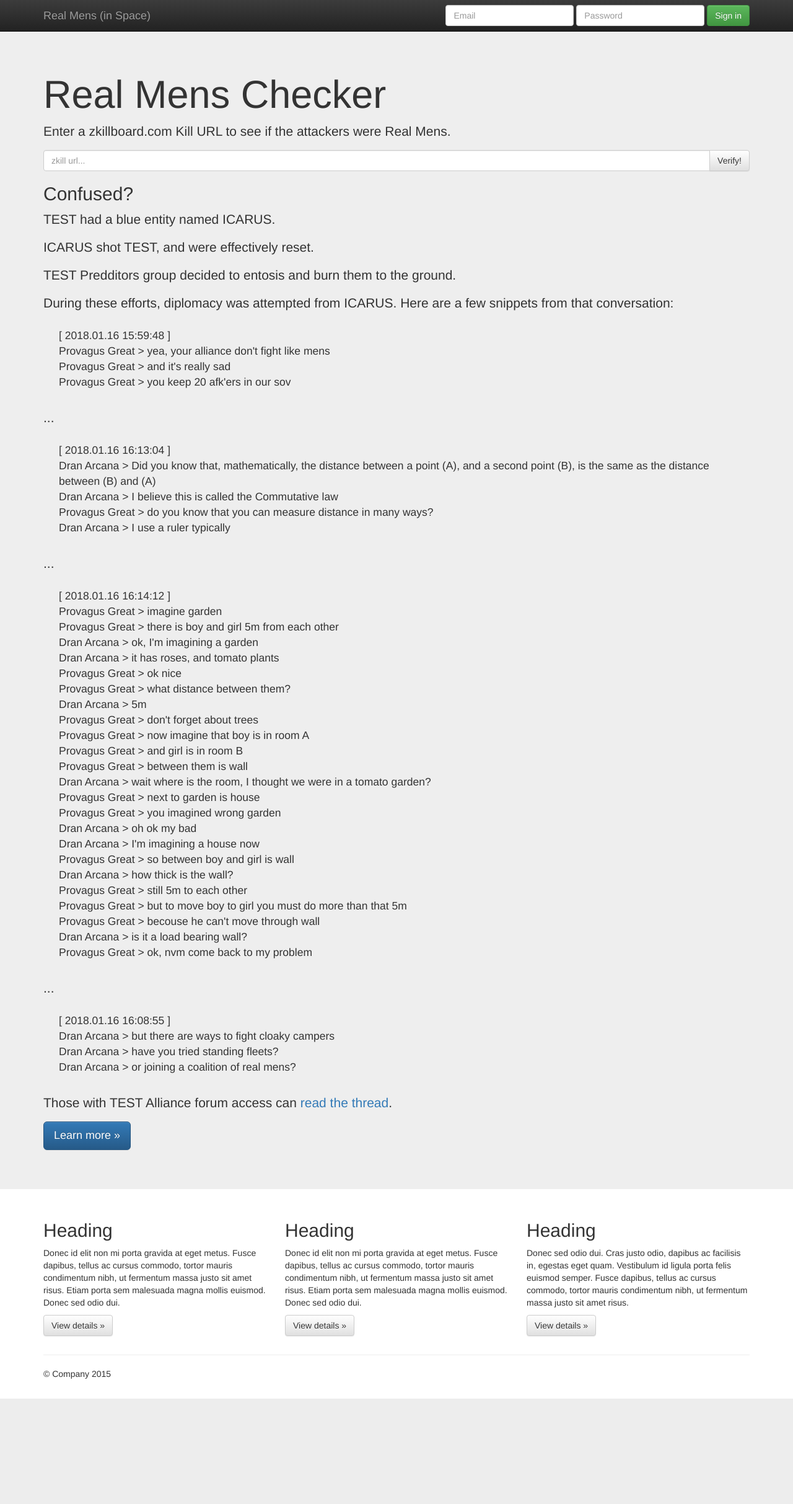
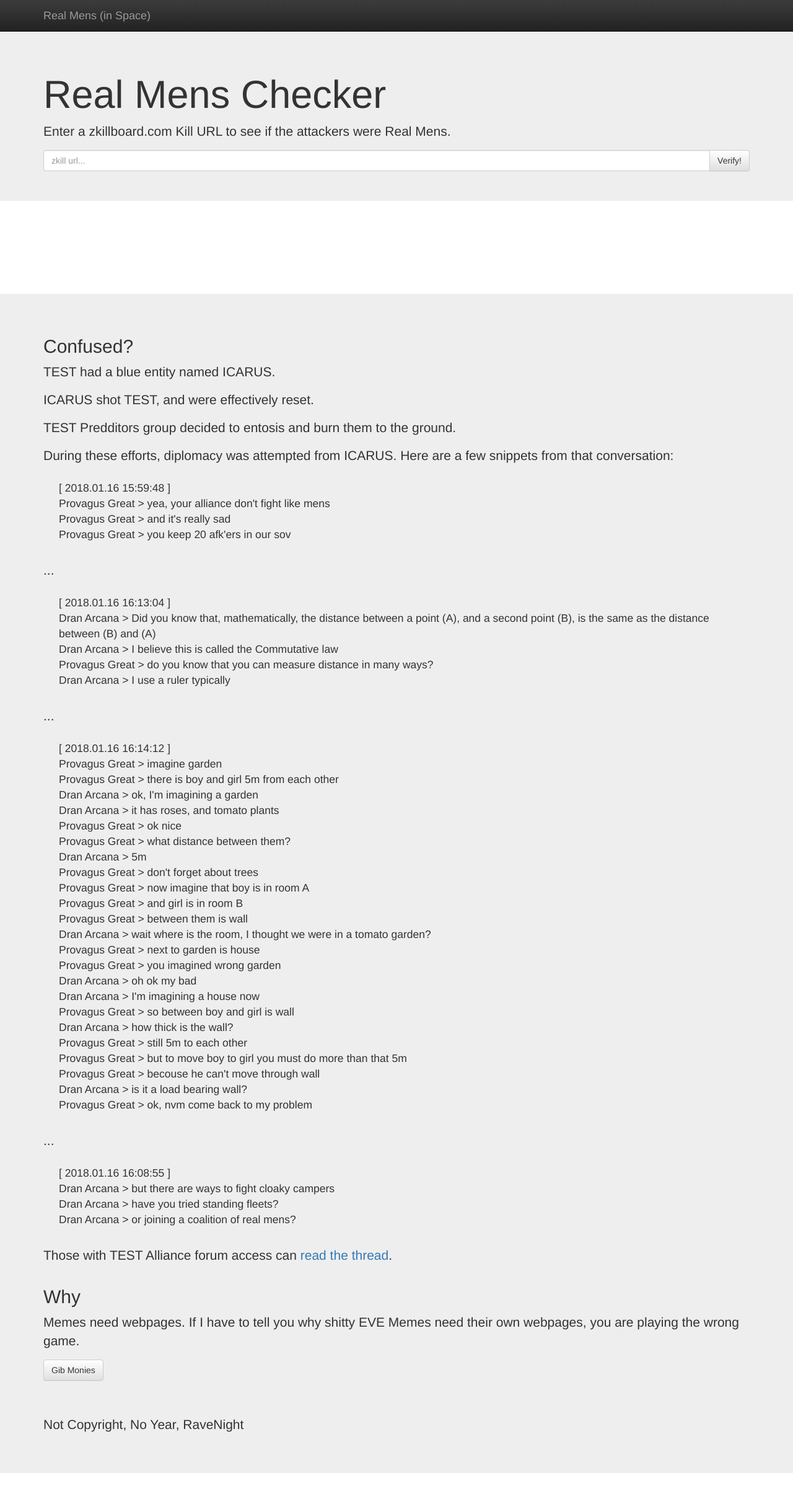
Before and after one commit to tehraven/RealMens.Space, a PHP site: page / in a window 1280 px wide. Shown: the whole page at 62% size. Before the commit the page ends 2256 px from the top, so only its background shows below. Run offline with PHP 8.4, Linux system fonts and the light colour scheme; some libraries are stand-ins or nearby versions.

Commit message:
Menly Men

```diff
--- a/servers/web/index.php
+++ b/servers/web/index.php
@@ -38,15 +38,9 @@
           </button>
           <a class="navbar-brand" href="#">Real Mens (in Space)</a>
         </div>
-        <div id="navbar" class="navbar-collapse collapse">
-          <form class="navbar-form navbar-right" role="form">
-            <div class="form-group">
-              <input type="text" placeholder="Email" class="form-control">
-            </div>
-            <div class="form-group">
-              <input type="password" placeholder="Password" class="form-control">
-            </div>
-            <button type="submit" class="btn btn-success">Sign in</button>
+        <div id="navbar" class="navbar-collapse collapse hidden">
+          <form class="navbar-form navbar-right hidden" role="form">
+            <a class="btn btn-default navbar-right" href="https://PayPal.Me/tehraven" role="button">Gib Monies</a>
           </form>
         </div><!--/.navbar-collapse -->
       </div>
@@ -65,25 +59,23 @@
                 </span>
             </div>
         </form>
-        <p><?php
-        error_reporting(E_ALL);
-        ini_set("display_errors", "1");
+    </div>
+    </div>
 
-        require_once(__DIR__ . '/eve-esi-master/autoload.php');
+    <div id="div_zkill_attackers" class="container">
 
-        $api_instance = new Swagger\Client\Api\AllianceApi();
-        $datasource = "tranquility"; // string | The server name you would like data from
-        $user_agent = "realmens.space"; // string | Client identifier, takes precedence over headers
-        $x_user_agent = "realmens.space"; // string | Client identifier, takes precedence over User-Agent
+        <div id="div_zkill_attackers_mens_label" class="alert alert-success" role="alert" style="display:none;">Real Mens <small>(Menly Ship, Menly Damage)</small></div>
+        <div id='div_zkill_attackers_mens' class='row'></div>
+        <br />
+        <div id="div_zkill_attackers_notmens_label" class="alert alert-danger" role="alert" style="display:none;">Not Mens</div>
+        <div id='div_zkill_attackers_notmens' class='row'></div>
+    </div>
 
-        // try {
-            // $result = $api_instance->getalliances($datasource, $user_agent, $x_user_agent);
-            // print_r($result);
-        // } catch (exception $e) {
-            // echo 'exception when calling allianceapi->getalliances: ', $e->getmessage(), php_eol;
-        // }
+    <br /><br /><br /><br /><br />
 
-        ?></p>
+    <div class="jumbotron">
+
+        <div class="container">
             <h2>Confused?</h2>
             <p>TEST had a blue entity named ICARUS.</p>
             <p>ICARUS shot TEST, and were effectively reset.</p>
@@ -138,36 +130,26 @@
             ﻿Dran Arcana > or joining a coalition of real mens?<br />
             </blockquote>
             <p>Those with TEST Alliance forum access can <a href='https://forum.pleaseignore.com/topic/98247-icarus-wants-to-be-blue-again/' target='_blank'>read the thread</a>.</p>
-        <p><a class="btn btn-primary btn-lg" href="#" role="button">Learn more &raquo;</a></p>
-      </div>
         </div>
 
         <div class="container">
           <!-- Example row of columns -->
           <div class="row">
-        <div class="col-md-4">
-          <h2>Heading</h2>
-          <p>Donec id elit non mi porta gravida at eget metus. Fusce dapibus, tellus ac cursus commodo, tortor mauris condimentum nibh, ut fermentum massa justo sit amet risus. Etiam porta sem malesuada magna mollis euismod. Donec sed odio dui. </p>
-          <p><a class="btn btn-default" href="#" role="button">View details &raquo;</a></p>
-        </div>
-        <div class="col-md-4">
-          <h2>Heading</h2>
-          <p>Donec id elit non mi porta gravida at eget metus. Fusce dapibus, tellus ac cursus commodo, tortor mauris condimentum nibh, ut fermentum massa justo sit amet risus. Etiam porta sem malesuada magna mollis euismod. Donec sed odio dui. </p>
-          <p><a class="btn btn-default" href="#" role="button">View details &raquo;</a></p>
-       </div>
-        <div class="col-md-4">
-          <h2>Heading</h2>
-          <p>Donec sed odio dui. Cras justo odio, dapibus ac facilisis in, egestas eget quam. Vestibulum id ligula porta felis euismod semper. Fusce dapibus, tellus ac cursus commodo, tortor mauris condimentum nibh, ut fermentum massa justo sit amet risus.</p>
-          <p><a class="btn btn-default" href="#" role="button">View details &raquo;</a></p>
+            <div class="col-md-12">
+              <h2>Why</h2>
+              <p>Memes need webpages. If I have to tell you why shitty EVE Memes need their own webpages, you are playing the wrong game.</p>
+              <p><a class="btn btn-default" href="https://PayPal.Me/tehraven" role="button">Gib Monies</a></p>
             </div>
           </div>
 
           <hr>
 
           <footer>
-        <p>&copy; Company 2015</p>
+            <p>Not Copyright, No Year, RaveNight</p>
           </footer>
         </div> <!-- /container -->
+
+    </div>
 
     <script src="https://ajax.googleapis.com/ajax/libs/jquery/1.11.2/jquery.min.js"></script>
     <script>window.jQuery || document.write('<script src="js/vendor/jquery-1.11.2.min.js"><\/script>')</script>
@@ -175,5 +157,6 @@
     <script src="js/vendor/bootstrap.min.js"></script>
 
     <script src="js/main.js"></script>
+
 </body>
 </html>
```
Also changed, not shown: servers/web/js/main.js (+98 -2 lines), servers/web/test.php (added, +19 -0 lines), 5 other files. Lines whose indentation alone changed are shown as unchanged.
